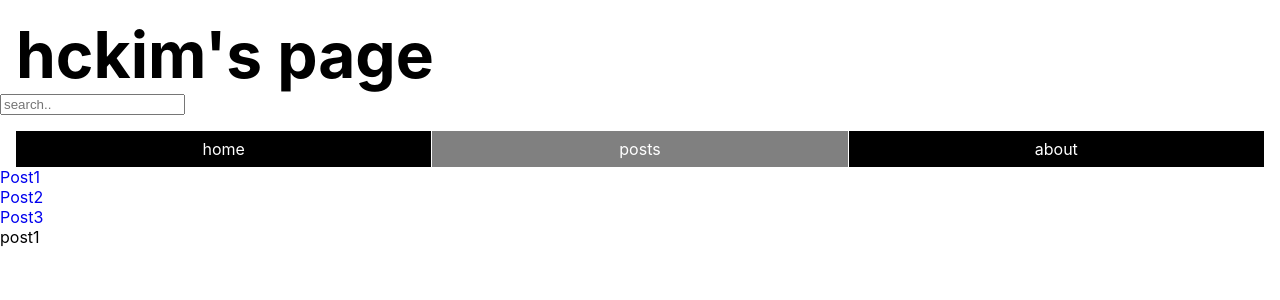
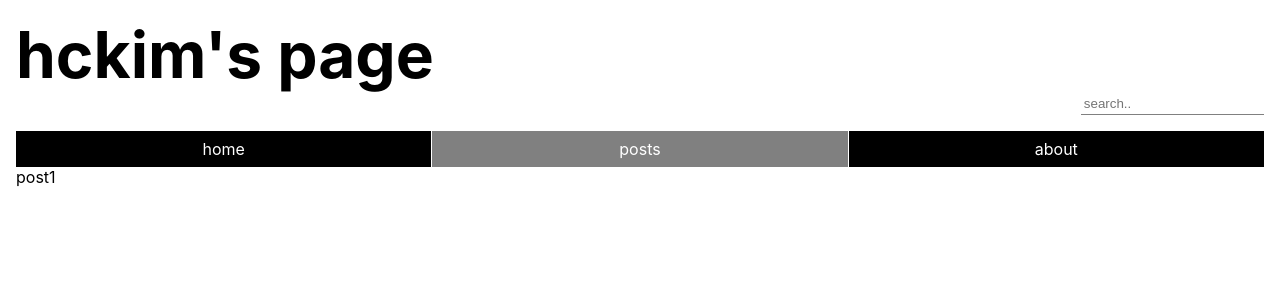
Before and after one commit to hckim96/forum, a React (Create React App) app in the folder forum_react/: page /posts/post1 in a window 1280 px wide. Shown: the top 300 px of the page. Built offline with nearby package versions, Linux system fonts and the light colour scheme.

Commit message:
implementing post view

```diff
--- /dev/null
+++ b/forum_react/src/App.css
@@ -0,0 +1,3 @@
+.container {
+    margin :1rem;
+}
--- a/forum_react/src/App.js
+++ b/forum_react/src/App.js
@@ -6,18 +6,32 @@ import Header from './components/Header';
 import Home from './routes/Home';
 import About from './routes/About';
 import Posts from './routes/Posts';
+import Post from './routes/Post';
 
+import './App.css';
 
 class App extends Component {
+
+  id = 4;
+  state = {
+    posts : [
+      {id:0, text: "post0 text", title: "post0 title"},
+      {id:1, text: "post1 text", title: "post1 title"},
+      {id:2, text: "post2 text", title: "post2 title"},
+      {id:3, text: "post3 text", title: "post3 title"}
+    ]
+  }
   render() {
     return(
-      <Router>
-        <div>
-          <Header/>
+      <Router >
+        <div className = "container">
+          <Header posts = {this.state.posts}/>
+
           <Route exact path = "/" component = {Home}/>
-          <Route path = "/posts" component = {Posts}/>
+          <Route exact path = "/posts" component = {Posts}/>
 
           <Route path ="/about" component = {About}/>
+          <Route path = "/posts/:title" component = {Post}/>
         </div>
       </Router>
     )
--- a/forum_react/src/components/Header.css
+++ b/forum_react/src/components/Header.css
@@ -4,14 +4,15 @@
     flex: 1;
 }
 .input {
-    flex: 1;
-
+    border: none;
+    outline: none;
+    border-bottom: 1px solid gray;
+    padding : .2rem;
+    float: right;
 }
 .header-text {
     font-weight: 700;
     font-size: 4rem;
-    margin-left: 1rem;
-    margin-top: 1rem;
 }
 .menu {
     background: gray;
@@ -19,8 +20,6 @@
     display : flex;
     margin-top: 1rem;
 
-    margin-left: 1rem;
-    margin-right: 1rem;
 }
 
 .menu-item {
--- a/forum_react/src/components/Header.js
+++ b/forum_react/src/components/Header.js
@@ -2,7 +2,8 @@ import React, {Component} from 'react';
 import './Header.css';
 import {NavLink} from 'react-router-dom';
 
-const Header = () => {
+class Header extends Component {
+    render(){
         return(
             <div className = "header">
                 <div className = "header-text">
@@ -14,7 +15,7 @@ const Header = () => {
                 </div>
                 <div className = "menu">
                     <NavLink exact to="/" className = "menu-item" activeClassName = "active">home</NavLink>
-                <NavLink to="/posts" className = "menu-item" activeClassName = "active">posts</NavLink>
+                    <NavLink to={{pathname: "/posts", state: {posts: this.props.posts}}} className = "menu-item" activeClassName = "active">posts</NavLink>
 
 
                     <NavLink to="/about" className = "menu-item" activeClassName = "active">about</NavLink>
@@ -22,4 +23,5 @@ const Header = () => {
             </div>
         )
     }
+}
 export default Header;
--- /dev/null
+++ b/forum_react/src/routes/Post.js
@@ -0,0 +1,13 @@
+import React, {Component} from 'react';
+
+
+const Post = ({match}) => {
+    return(
+        <div>
+            {match.params.title}
+        </div>
+    )
+}
+
+
+export default Post;
--- a/forum_react/src/routes/Posts.css
+++ b/forum_react/src/routes/Posts.css
@@ -7,3 +7,7 @@
     flex-direction: column;
     text-decoration: none;
 }
+
+.posts {
+    margin-top: 1rem;
+}
--- a/forum_react/src/routes/Posts.js
+++ b/forum_react/src/routes/Posts.js
@@ -2,24 +2,22 @@ import React, {Component} from 'react';
 import {Link,Route} from 'react-router-dom';
 import './Posts.css';
 
-const Post = ({match}) => {
-    return(
-        <div>
-            {match.params.title}
-        </div>
-    )
-}
-const Posts = () => {
+class Posts extends Component {
+    render(){
         return(
             <div className = "posts">
                 <div className = "titles">
                     <Link to = "/posts/post1" className = "post">Post1</Link>
                     <Link to = "/posts/post2" className = "post">Post2</Link>
                     <Link to = "/posts/post3" className = "post">Post3</Link>
+                    <Link to = {{pathname: `/posts/${this.props.location.state.posts[0].title}`,
+                    }}>abcd</Link>
+
                 </div>
-            <Route path = "/posts/:title" component = {Post}/>
+                {/* <Route path = "/posts/:title" component = {Post}/> */}
             </div>
         )
     }
+}
 
 export default Posts;
```
Lines whose indentation alone changed are shown as unchanged.
